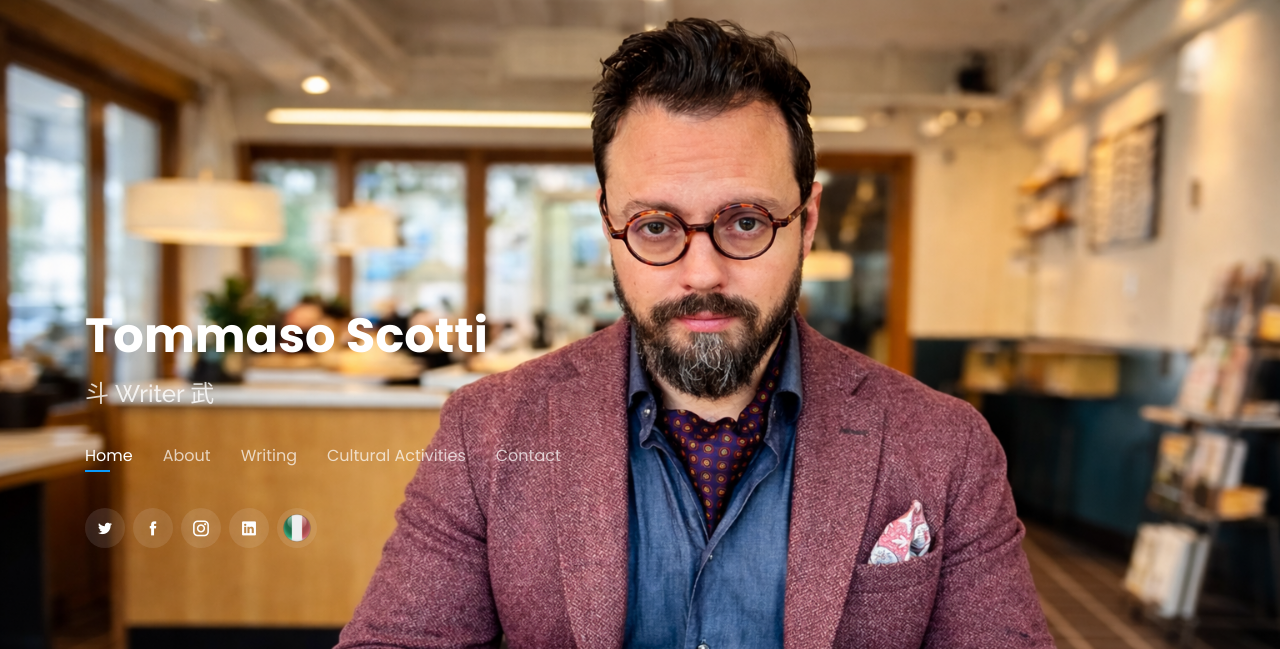
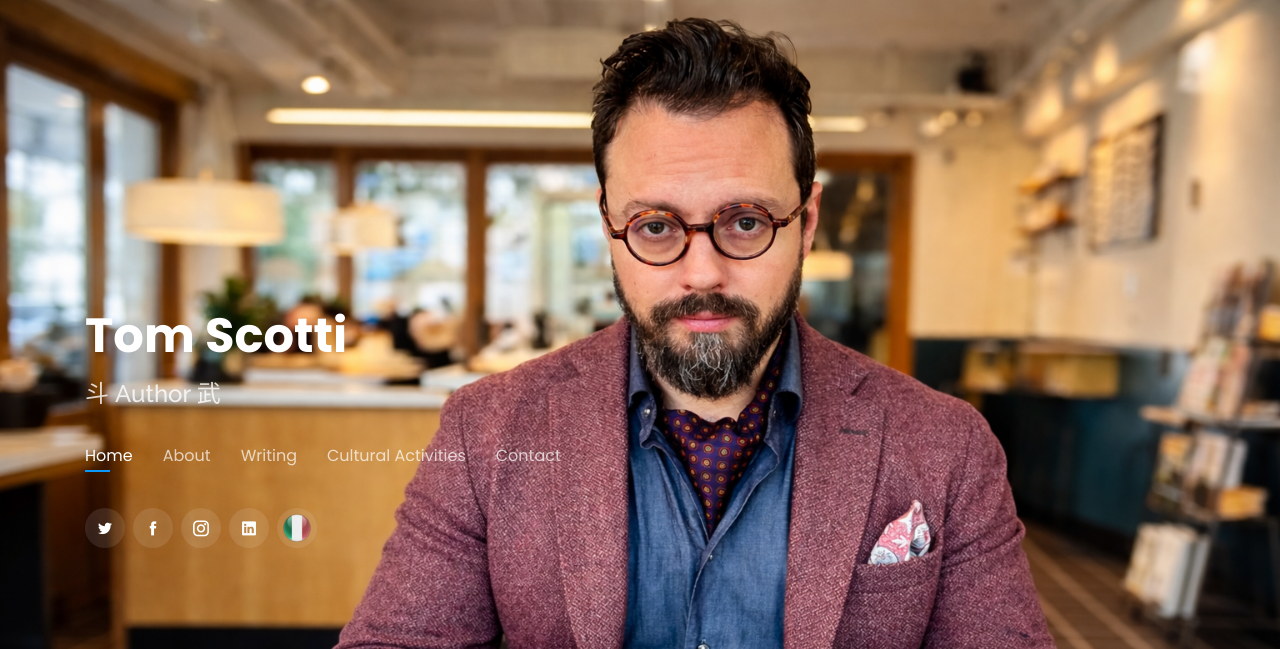
Before and after one commit to thomscot/hokuthom, a Python web app: template app/templates/index_en.html in a window 1280 px wide. Shown: the top 649 px of the page. Run offline with Jinja, Linux system fonts and the light colour scheme; the template is opened without the code that fills it: most values are stand-ins (such as "Sample title", 1, 10 or a date in 2020); some libraries are stand-ins or nearby versions.

Commit message:
change to Tom Scotti and author

```diff
--- a/app/templates/index_en.html
+++ b/app/templates/index_en.html
@@ -45,10 +45,10 @@
   <!-- ======= Header ======= -->
   <header id="header" class="header-tops">
     <div class="container">
-      <h1><a href="{{ url_for('index') }}">Tommaso Scotti</a></h1>
+      <h1><a href="{{ url_for('index') }}">Tom Scotti</a></h1>
       <!-- Uncomment below if you prefer to use an image logo -->
        <!--<a href="index.html" class="mr-auto"><img src="../static/img/logo.png" alt="" class="img-fluid"></a>-->
-      <h2>斗 Writer 武</h2>
+      <h2>斗 Author 武</h2>
 
       <nav class="nav-menu d-none d-lg-block">
         <ul>
```
